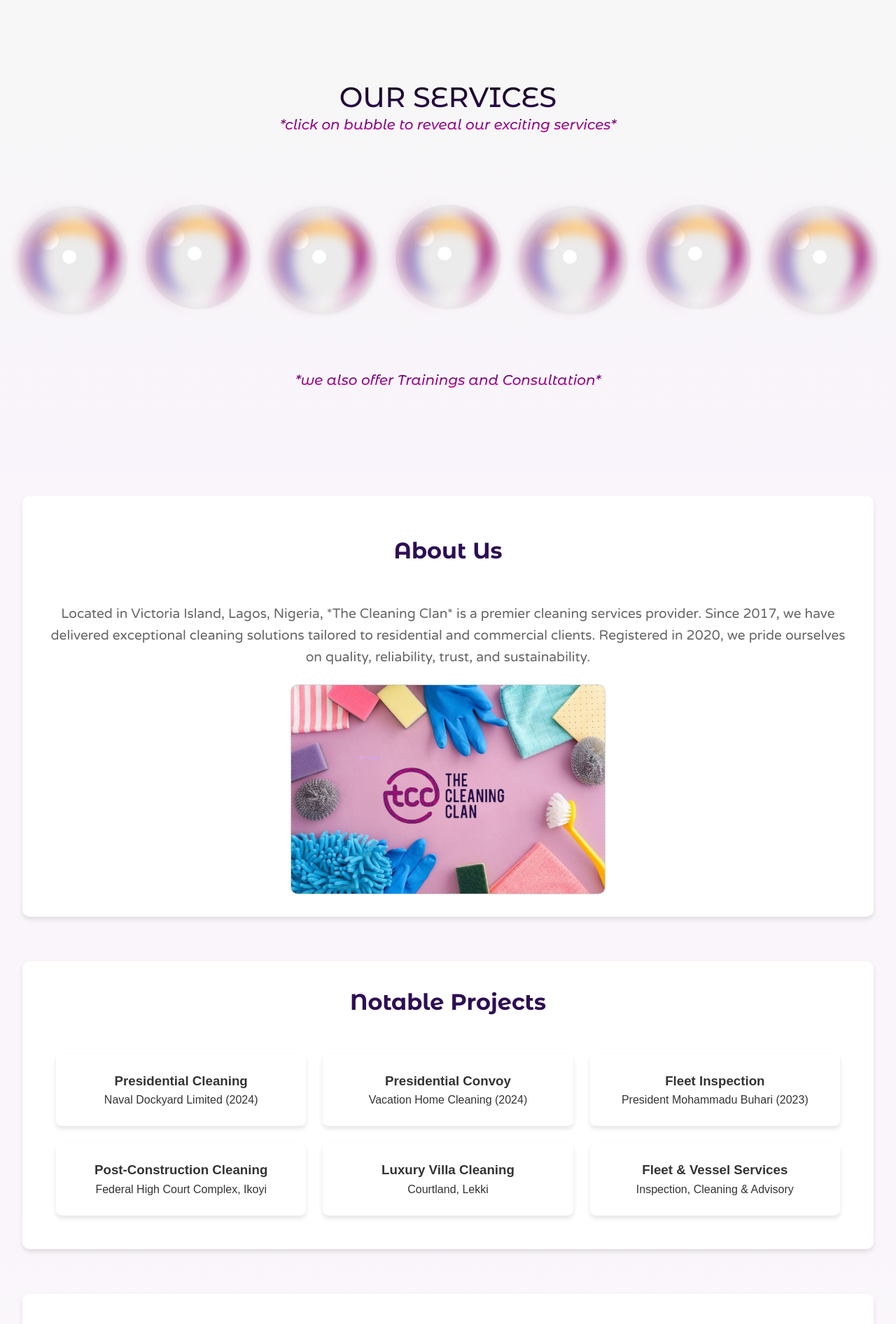
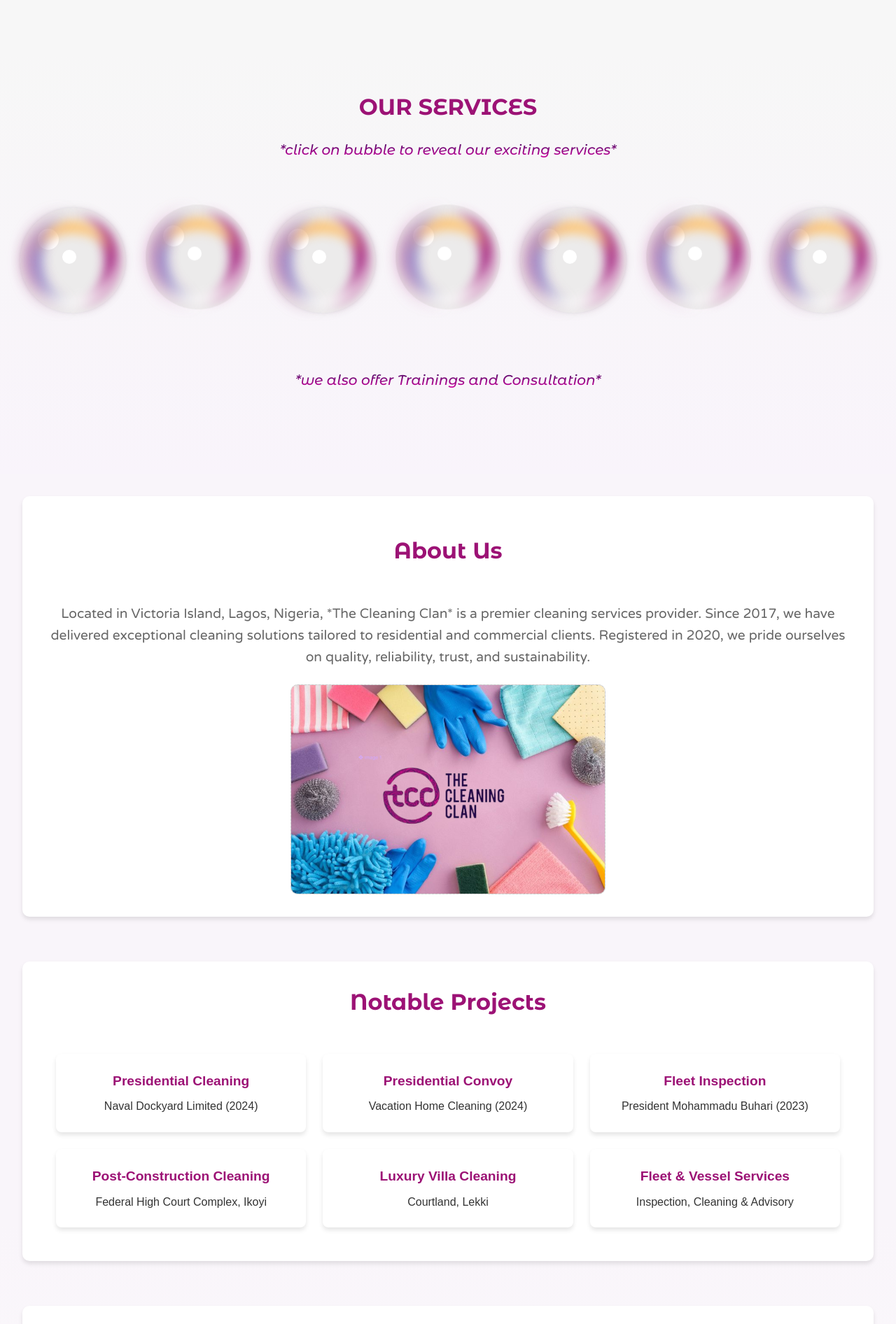
Before and after one commit to eniolaSamuel/CleaningClanProductPage, a React (Create React App) app: page / in a window 1280 px wide. Shown: the part 720-2612 px from the top of the page at 70% size. Built offline with nearby package versions, Linux system fonts and the light colour scheme; a web font is replaced by a local one.

Commit message:
cc-update

```diff
--- a/src/styles/About.css
+++ b/src/styles/About.css
@@ -8,7 +8,7 @@
 .about-section h2 {
     font-size: 2rem;
     margin-bottom: 1rem;
-    color: #2d0e54;
+    color: #9C1275;
     text-align: center;
     font-family: "Montserrat Alternates", sans-serif;
     margin-top: 20px;
@@ -26,7 +26,6 @@
 
 section {
     margin-bottom: 4rem;
-    text-align: center;
     padding: 2rem;
     background: #fff;
     border-radius: 10px;
@@ -41,9 +40,16 @@ section {
 .projects-section h2 {
     font-size: 2rem;
     margin-bottom: 2rem;
-    color: #2d0e54;
+    color: #9C1275;
     text-align: center;
     font-family: "Montserrat Alternates", sans-serif;
+}
+
+.projects-section h3{
+    font-size: 1.2rem;
+    color: #9C1275;
+    margin-bottom: 0.5rem;
+    text-align: center;
 }
 
 .projects-grid {
@@ -91,7 +97,7 @@ section {
 .choose-us-section h2 {
     font-size: 2rem;
     margin-bottom: 2rem;
-    color: #2d0e54;
+    color: #9C1275;
     text-align: center;
     font-family: "Montserrat Alternates", sans-serif;
 }
@@ -119,7 +125,7 @@ section {
 
 .value-card h3 {
     font-size: 1.2rem;
-    color: #2d0e54;
+    color: #9C1275;
     margin-bottom: 0.5rem;
     text-align: center;
 }
--- a/src/styles/Contact.css
+++ b/src/styles/Contact.css
@@ -23,6 +23,7 @@ body {
     justify-content: space-between;
     padding: 3rem 6%;
     flex-wrap: wrap;
+
 }
 
 .contact-form {
--- a/src/styles/ServicePage.css
+++ b/src/styles/ServicePage.css
@@ -147,15 +147,15 @@
 
 .services-text h1 {
     height: 55px;
-    font-size: 40px;
-    font-weight: 500;
     letter-spacing: 0em;
     text-align: center;
     font-family: "Montserrat Alternates", sans-serif;
-    font-style: normal;
-    background: -webkit-repeating-linear-gradient(#0e000a, #2d0e54);
-    -webkit-background-clip: text;
-    -webkit-text-fill-color: transparent;
+    font-size: 2rem;
+    color: #9C1275;
+    margin-bottom: 1rem;
+    margin-top: 20px;
+
+
 }
 
 .services-text p{
--- a/src/views/About.jsx
+++ b/src/views/About.jsx
@@ -15,7 +15,7 @@ const About = () => {
             </section>
 
             {/* Notable Projects Section */}
-            <section className="projects-section">
+            <section className="projects-section" id="projects-section">
                 <h2>Notable Projects</h2>
                 <div className="projects-grid">
                     <div className="project-card">
--- a/src/views/HomePage.jsx
+++ b/src/views/HomePage.jsx
@@ -5,6 +5,12 @@ import {ContactUs} from "./Contact";
 import React from "react";
 
 const HomePage = () =>{
+    const scrollToSection = (id) => {
+        const section = document.getElementById(id);
+        if (section) {
+            section.scrollIntoView({ behavior: "smooth" });
+        }
+    };
     return(
         <div className="home-page-main-frame">
             <div className="text-frame">
@@ -12,7 +18,8 @@ const HomePage = () =>{
                 <p>We're your clan for clean spaces. From homes to offices,
                     we've got your cleaning needs covered.
                     Let us bring the sparkle back to your space. Book now and join the clan</p>
-                <button className="home-page-contact-button">
+                <button className="home-page-contact-button"
+                        onClick={() => scrollToSection("contact-us")}>
                     CONTACT US
                 </button>
             </div>
--- a/src/views/NavBar.jsx
+++ b/src/views/NavBar.jsx
@@ -3,7 +3,6 @@ import "../styles/NavBar.css";
 import TCCLOGO from "../assets/svg/tccLogo.svg";
 
 const NavBar = () => {
-    // Scroll to the target section by id
     const scrollToSection = (id) => {
         const section = document.getElementById(id);
         if (section) {
@@ -16,6 +15,8 @@ const NavBar = () => {
         { name: "Services", id: "service-section" },
         { name: "About Us", id: "about-us" },
         { name: "Contact Us", id: "contact-us" },
+        { name: "Projects", id: "projects-section" },
+
     ];
 
     return (
```
